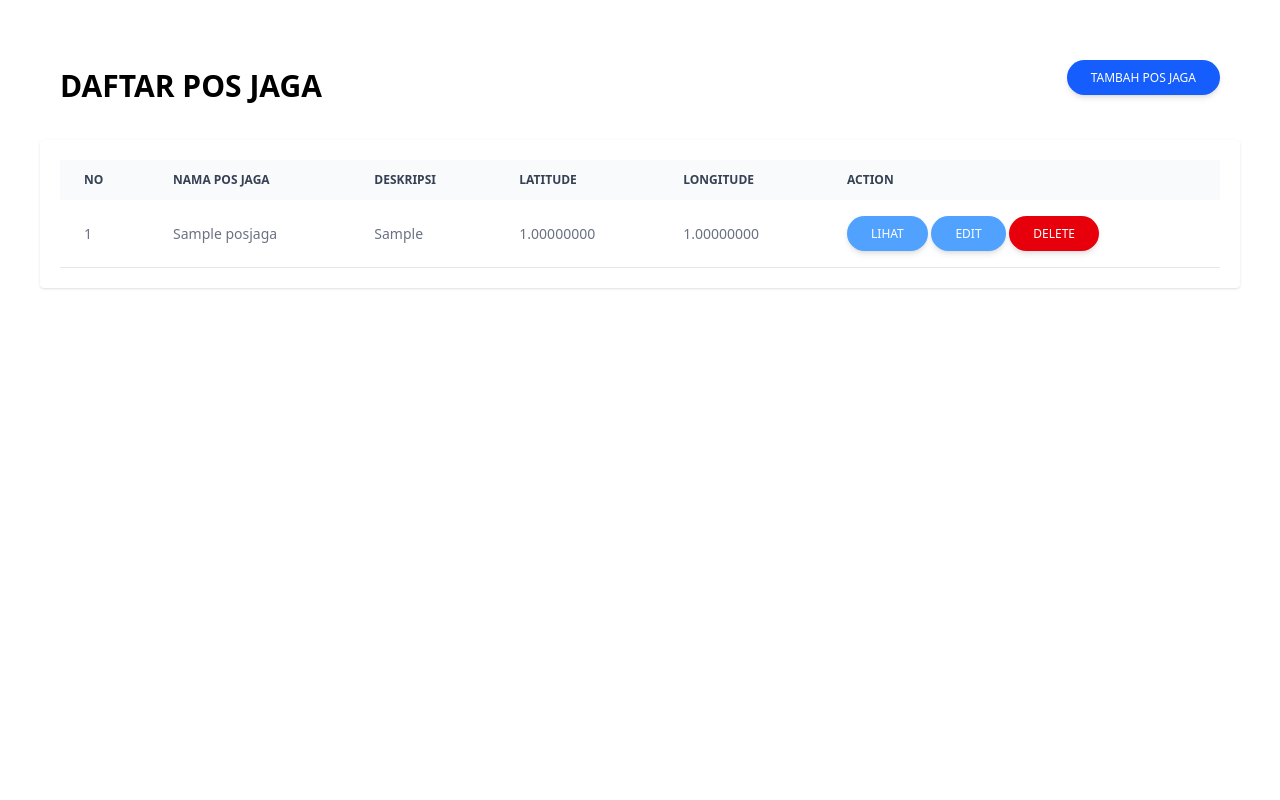
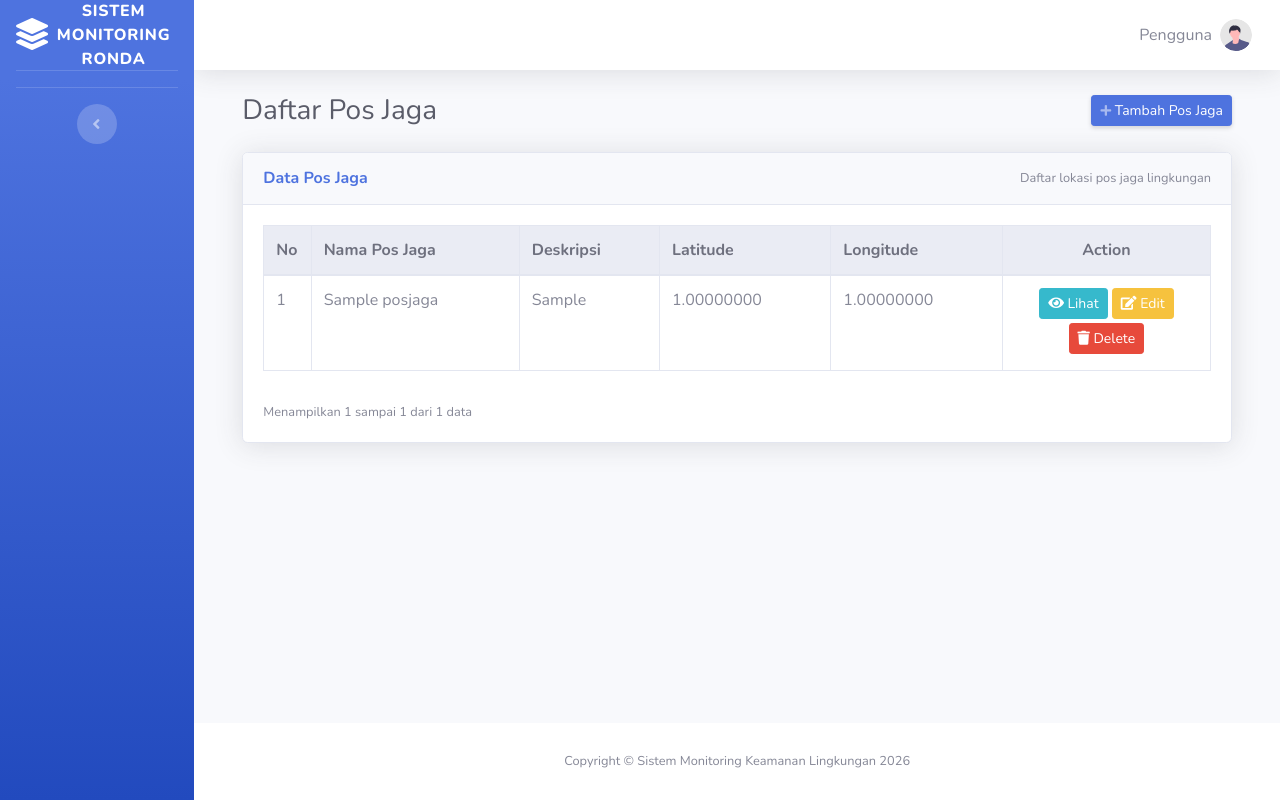
Before and after one commit to Wahjoe45/Sistem-Monitoring-Siskamling-Geofencing, a Laravel app: page /posjaga in a window 1280 px wide. Run offline with Laravel 12, Linux system fonts and the light colour scheme; tables that the repository leaves empty hold one stand-in row (values such as "Sample post"); data that the repository does not hold is empty; parts of the project's set-up code (start-up, migrations or seed data) failed here and were passed over.

Commit message:
Penambahan UI Bootstrap untuk pos jaga

```diff
--- a/resources/views/pengurus/Posjaga/index.blade.php
+++ b/resources/views/pengurus/Posjaga/index.blade.php
@@ -1,122 +1,151 @@
+@extends('layouts.app')
 
-<!DOCTYPE html>
-<html lang="en">
+@section('sidebar-menu')
+@endsection
 
-<head>
-    <meta charset="UTF-8">
-    <meta name="viewport" content="width=device-width, initial-scale=1.0">
-    <meta http-equiv="X-UA-Compatible" content="ie=edge">
-    <meta name="csrf-token" content="{{ csrf_token() }}">
-    <title>Daftar Pos Jaga</title>
-    <script src="https://unpkg.com/@tailwindcss/browser@4"></script>
-</head>
+@section('content')
 
-<body>
+<div class="container-fluid">
+    <div class="d-sm-flex align-items-center justify-content-between mb-4">
+        <h1 class="h3 mb-0 text-gray-800">
+            Daftar Pos Jaga
+        </h1>
 
-<div class="container mx-auto mt-10 mb-10 px-10">
-    <div class="grid grid-cols-8 gap-4 mb-4 p-5">
-        <div class="col-span-4 mt-2">
-            <h1 class="text-3xl font-bold">
-                DAFTAR POS JAGA
-            </h1>
+        <a href="{{ route('posjaga.create') }}"
+           class="btn btn-primary btn-sm shadow-sm mt-3 mt-sm-0">
+            <i class="fas fa-plus fa-sm text-white-50"></i>
+            Tambah Pos Jaga
+        </a>
     </div>
 
-        <div class="col-span-4">
-            <div class="flex justify-end">
-                <a href="{{ route('posjaga.create') }}"
-                   class="inline-block px-6 py-2.5 bg-blue-600 text-white font-medium text-xs leading-tight uppercase rounded-full shadow-md hover:bg-blue-700 hover:shadow-lg focus:bg-blue-700 focus:shadow-lg focus:outline-none focus:ring-0 active:bg-blue-800 active:shadow-lg transition duration-150 ease-in-out"
-                   id="add-product-btn">Tambah Pos Jaga</a>
-            </div>
-        </div>
-    </div>
-    <div class="bg-white p-5 rounded shadow-sm">
-        <!-- Notifikasi menggunakan flash session data -->
     @if (session('success'))
-            <div class="p-3 rounded bg-green-500 text-green-100 mb-4">
+        <div class="alert alert-success alert-dismissible fade show"
+             role="alert">
+            <i class="fas fa-check-circle mr-2"></i>
             {{ session('success') }}
+            <button type="button"
+                    class="close"
+                    data-dismiss="alert"
+                    aria-label="Close">
+                <span aria-hidden="true">&times;</span>
+            </button>
         </div>
     @endif
-        <div class="relative overflow-x-auto">
-            <table class="w-full text-sm text-left rtl:text-right text-gray-500 dark:text-gray-400">
-                <thead class="text-xs text-gray-700 uppercase bg-gray-50 dark:bg-gray-700 dark:text-gray-400">
+
+    <div class="card shadow mb-4">
+        <div class="card-header py-3 d-flex flex-column flex-sm-row
+                    align-items-sm-center justify-content-between">
+            <h6 class="m-0 font-weight-bold text-primary">
+                Data Pos Jaga
+            </h6>
+
+            <span class="small text-muted mt-2 mt-sm-0">
+                Daftar lokasi pos jaga lingkungan
+            </span>
+        </div>
+
+        <div class="card-body">
+            <div class="table-responsive">
+                <table class="table table-bordered table-hover"
+                       id="dataTable"
+                       width="100%"
+                       cellspacing="0">
+
+                    <thead class="thead-light">
                         <tr>
-                    <th scope="col" class="px-6 py-3">
-                        No
-                    </th>
-                    <th scope="col" class="px-6 py-3">
-                        Nama Pos Jaga
-                    </th>
-                    <th scope="col" class="px-6 py-3">
-                        Deskripsi
-                    </th>
-                    <th scope="col" class="px-6 py-3">
-                        Latitude
-                    </th>
-                    <th scope="col" class="px-6 py-3">
-                        Longitude
-                    </th>
-                    <th scope="col" class="px-6 py-3">
+                            <th width="5%">No</th>
+                            <th>Nama Pos Jaga</th>
+                            <th>Deskripsi</th>
+                            <th>Latitude</th>
+                            <th>Longitude</th>
+                            <th width="22%" class="text-center">
                                 Action
                             </th>
                         </tr>
                     </thead>
+
                     <tbody>
                         @forelse ($posjagas as $posjaga)
-                    <tr class="bg-white border-b dark:bg-gray-800 dark:border-gray-700 border-gray-200">
-                        <td class="px-6 py-4">
-                            {{ $loop->iteration }}
+                            <tr>
+                                <td>
+                                    {{ $loop->iteration +
+                                       ($posjagas->currentPage() - 1)
+                                       * $posjagas->perPage() }}
                                 </td>
-                        <td class="px-6 py-4">
-                            {{ $posjaga->namaPos}}
+                                <td>
+                                    {{ $posjaga->namaPos }}
                                 </td>
-                        <td class="px-6 py-4">
+                                <td>
                                     {{ $posjaga->deskripsiPos }}
                                 </td>
-                        <td class="px-6 py-4">
+                                <td>
                                     {{ $posjaga->latitude }}
                                 </td>
-                        <td class="px-6 py-4">
-                            {{ $posjaga->longitude}}
+
+                                <td>
+                                    {{ $posjaga->longitude }}
                                 </td>
-                        <td class="px-6 py-4">
-                            <form onsubmit="return confirm('Apakah Anda Yakin ?');"
-                                  action="{{ route('posjaga.destroy', $posjaga) }}" method="POST">
+
+                                <td class="text-center">
+                                    <a href="{{ route('posjaga.show', $posjaga) }}"
+                                       class="btn btn-info btn-sm mb-1"
+                                       title="Lihat Detail">
+                                        <i class="fas fa-eye"></i>
+                                        Lihat
+                                    </a>
+
+                                    <a href="{{ route('posjaga.edit', $posjaga) }}"
+                                       class="btn btn-warning btn-sm mb-1"
+                                       title="Edit Pos Jaga">
+                                        <i class="fas fa-edit"></i>
+                                        Edit
+                                    </a>
+
+                                    <form
+                                        action="{{ route('posjaga.destroy', $posjaga) }}"
+                                        method="POST"
+                                        class="d-inline"
+                                        onsubmit="return confirm('Apakah Anda yakin ingin menghapus pos jaga ini?');">
 
                                         @csrf
                                         @method('DELETE')
-                                <a href="{{ route('posjaga.show', $posjaga) }}" id="{{ $posjaga->id_pos }}-edit-btn"
-                                   class="inline-block px-6 py-2.5 bg-blue-400 text-white font-medium text-xs leading-tight uppercase rounded-full shadow-md hover:bg-blue-500 hover:shadow-lg focus:bg-blue-500 focus:shadow-lg focus:outline-none focus:ring-0 active:bg-blue-600 active:shadow-lg transition duration-150 ease-in-out">Lihat</a>
-
-                                <a href="{{ route('posjaga.edit', $posjaga) }}" id="{{ $posjaga->id_pos }}-edit-btn"
-                                   class="inline-block px-6 py-2.5 bg-blue-400 text-white font-medium text-xs leading-tight uppercase rounded-full shadow-md hover:bg-blue-500 hover:shadow-lg focus:bg-blue-500 focus:shadow-lg focus:outline-none focus:ring-0 active:bg-blue-600 active:shadow-lg transition duration-150 ease-in-out">Edit</a>
-
                                         <button type="submit"
-                                        class="inline-block px-6 py-2.5 bg-red-600 text-white font-medium text-xs leading-tight uppercase rounded-full shadow-md hover:bg-red-700 hover:shadow-lg focus:bg-red-700 focus:shadow-lg focus:outline-none focus:ring-0 active:bg-red-800 active:shadow-lg transition duration-150 ease-in-out"
-                                        id="{{ $posjaga->id_pos }}-delete-btn">Delete
+                                                class="btn btn-danger btn-sm mb-1"
+                                                title="Hapus Pos Jaga">
+                                            <i class="fas fa-trash"></i>
+                                            Delete
                                         </button>
                                     </form>
                                 </td>
                             </tr>
+                        @empty
 
-                @empty
                             <tr>
-                        <td class="text-center text-sm text-gray-900 px-6 py-4 whitespace-nowrap" colspan="6">
-                            Data Empty
+                                <td colspan="6" class="text-center text-muted">
+                                    <i class="fas fa-info-circle mr-1"></i>
+                                    Data pos jaga belum tersedia.
                                 </td>
                             </tr>
                         @endforelse
+
                     </tbody>
                 </table>
             </div>
 
+            <div class="d-flex flex-column flex-sm-row
+                        justify-content-between align-items-center mt-3">
+
+                <div class="small text-muted mb-2 mb-sm-0">
+                    Menampilkan {{ $posjagas->firstItem() ?? 0 }}
+                    sampai {{ $posjagas->lastItem() ?? 0 }}
+                    dari {{ $posjagas->total() }} data
                 </div>
-
-
-    <div class="mt-3">
+                <div>
                     {{ $posjagas->links() }}
                 </div>
             </div>
+        </div>
+    </div>
+</div>
 
-</body>
-
-</html>
+@endsection
```
Also changed, not shown: resources/views/pengurus/Posjaga/create.blade.php (+6 -2 lines), resources/views/pengurus/Posjaga/edit.blade.php (+165 -0 lines), resources/views/pengurus/Posjaga/show.blade.php (+6 -2 lines). Lines whose indentation alone changed are shown as unchanged.
